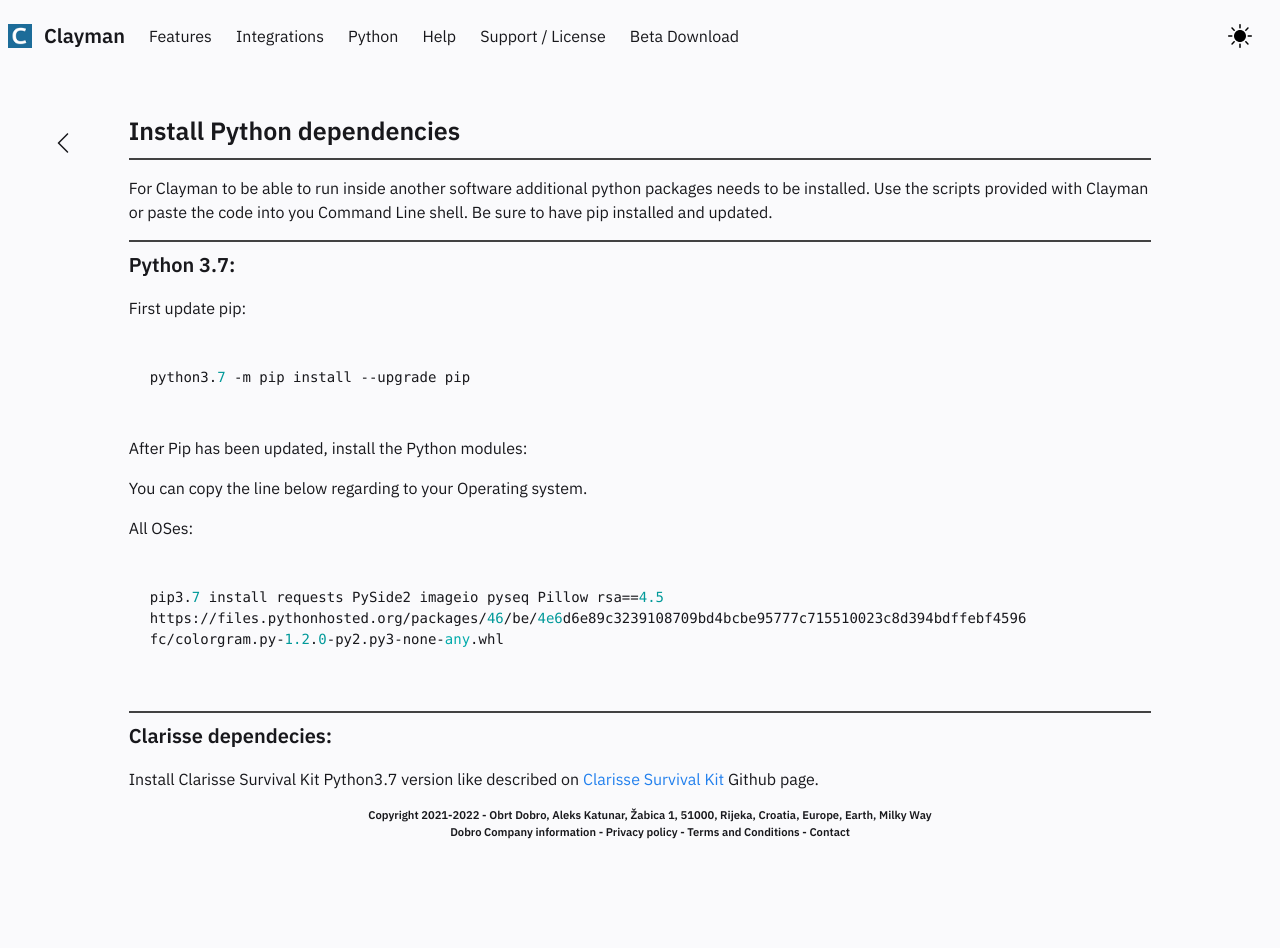
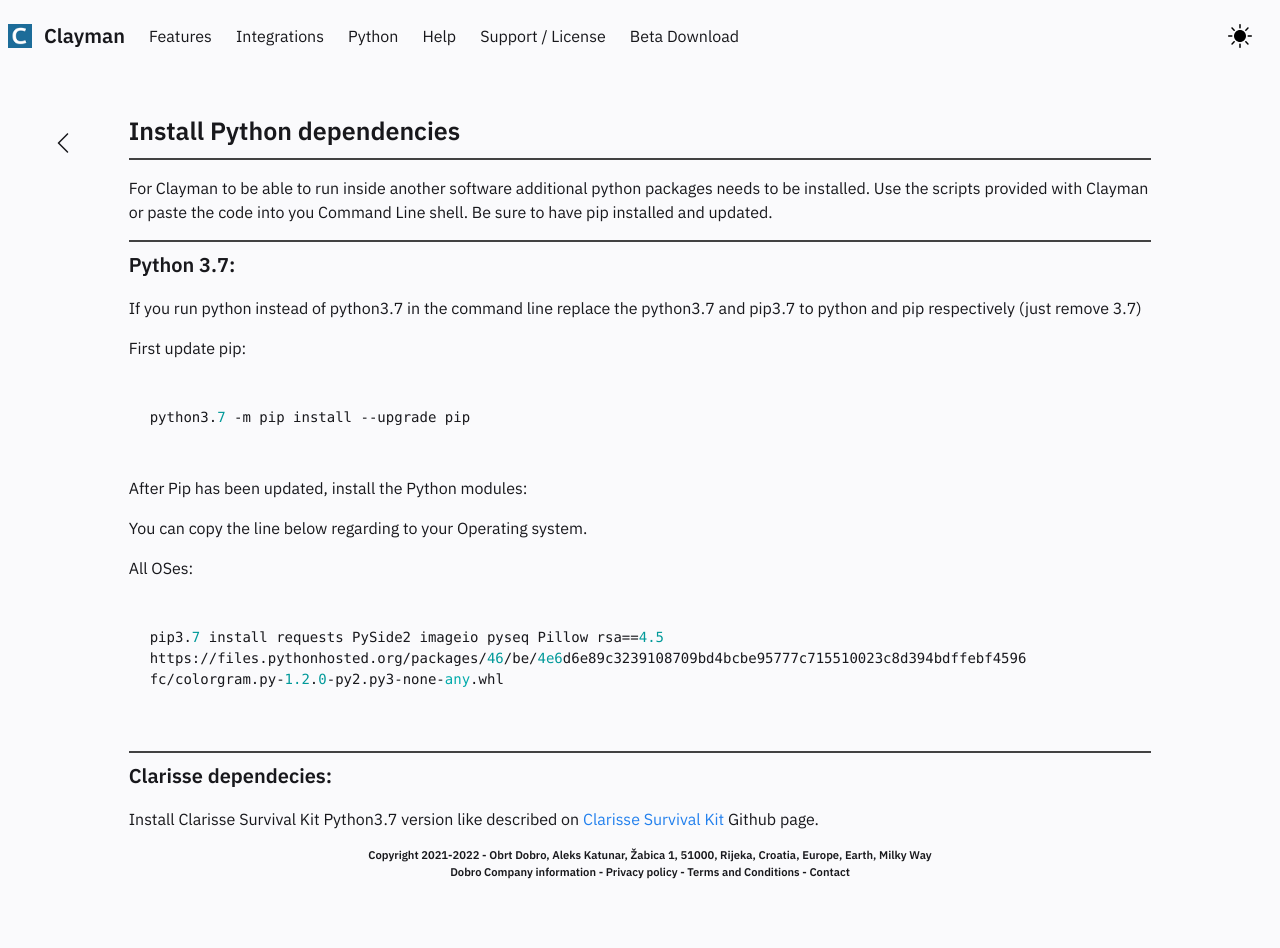
Before and after one commit to ddesmond/ClaymanWeb, a Jekyll site: the page built from _posts/2020-03-01-python.md, in a window 1280 px wide. Built offline with Jekyll 4.4.1, drawn with Linux system fonts in a browser that asks for light colours; before the commit the page ends 908 px from its top, so only the background shows below that.

Commit message:
Update 2020-03-01-python.md

````diff
--- a/_posts/2020-03-01-python.md
+++ b/_posts/2020-03-01-python.md
@@ -11,6 +11,10 @@
 
 <hr style="background-color:#424242;">
 #### Python 3.7:
+
+If you run python instead of python3.7 in the command line replace the python3.7 and pip3.7 to python and pip respectively (just remove 3.7)
+
+
 First update pip:
 
 ```python
````
